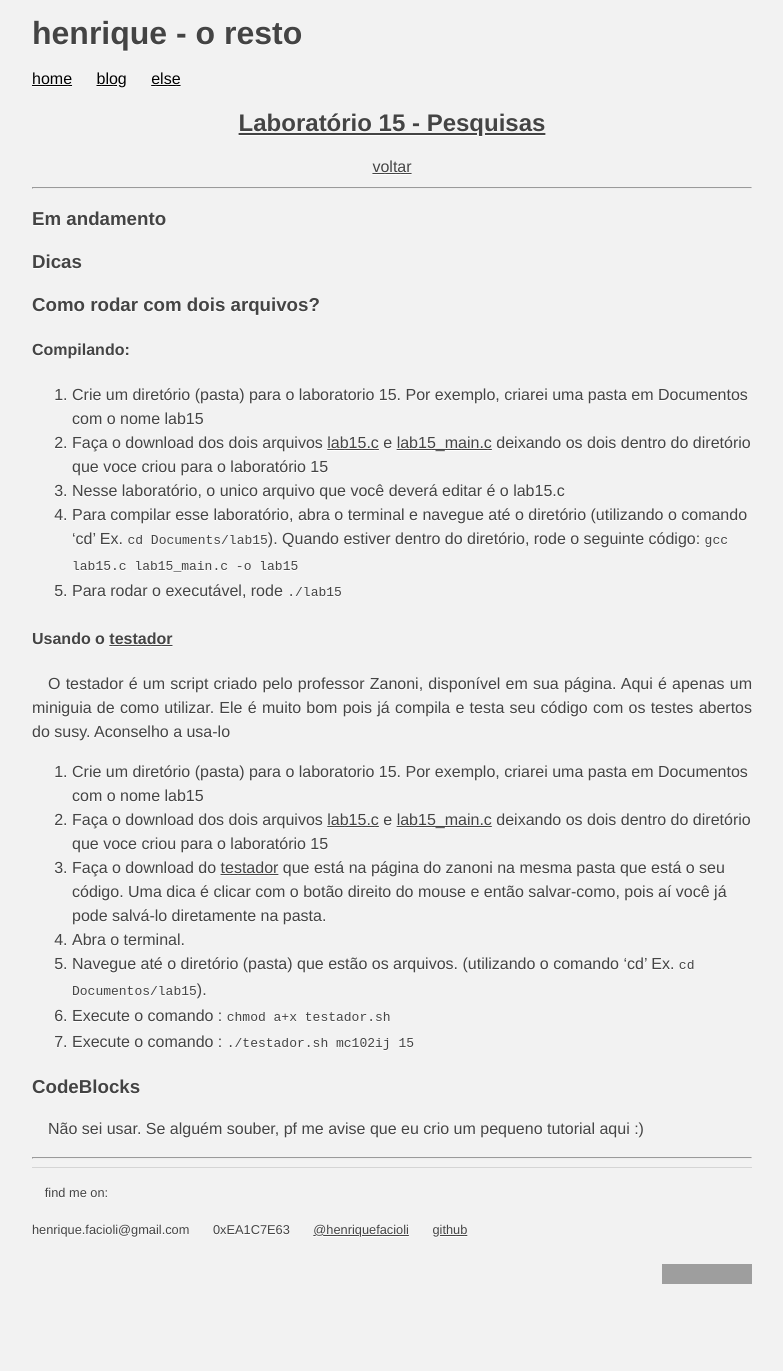
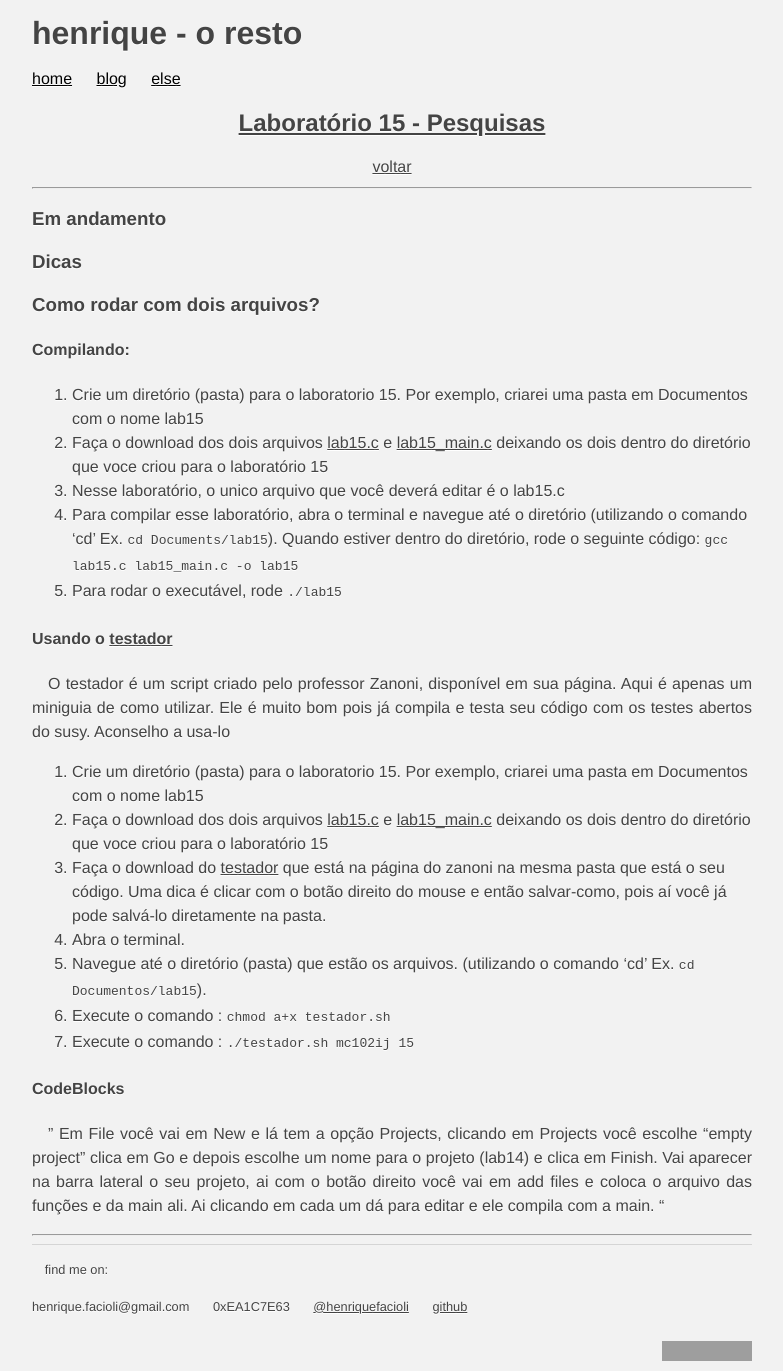
Before and after one commit to faciolihenrique/henriquefacioli.github.io, a Jekyll site: the page built from else/mc102/1s2016/pseudo15.md, in a window 1280 px wide. Shown: the whole page, without its empty margins (248-1031 px from the left). Built offline with Jekyll 4.4.1, drawn with Linux system fonts in a browser that asks for light colours; before the commit the page ends 1294 px from its top, so only the background shows below that; grey boxes are pictures that could not be loaded.

Commit message:
Adicionado codeblocks

```diff
--- a/else/mc102/1s2016/pseudo15.md
+++ b/else/mc102/1s2016/pseudo15.md
@@ -36,5 +36,6 @@
  6. Execute o comando : `chmod a+x testador.sh`
  7. Execute o comando : `./testador.sh mc102ij 15`
 
-### CodeBlocks
-Não sei usar. Se alguém souber, pf me avise que eu crio um pequeno tutorial aqui :)
+#### CodeBlocks
+
+" Em File você vai em New e lá tem a opção Projects, clicando em Projects você escolhe "empty project" clica em Go e depois escolhe um nome para o projeto (lab14) e clica em Finish. Vai aparecer na barra lateral o seu projeto, ai com o botão direito você vai em add files e coloca o arquivo das funções e da main ali. Ai clicando em cada um dá para editar e ele compila com a main. "
```
Also changed, not shown: else/mc102/1s2016/pseudo14.md (+2 -1 lines).
